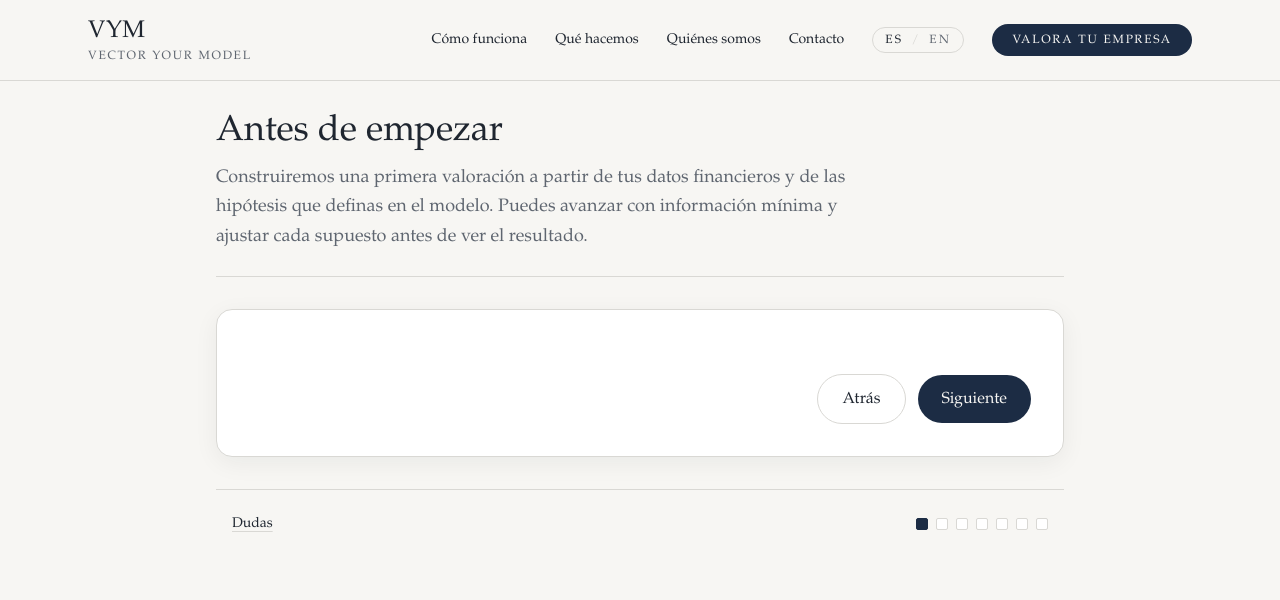
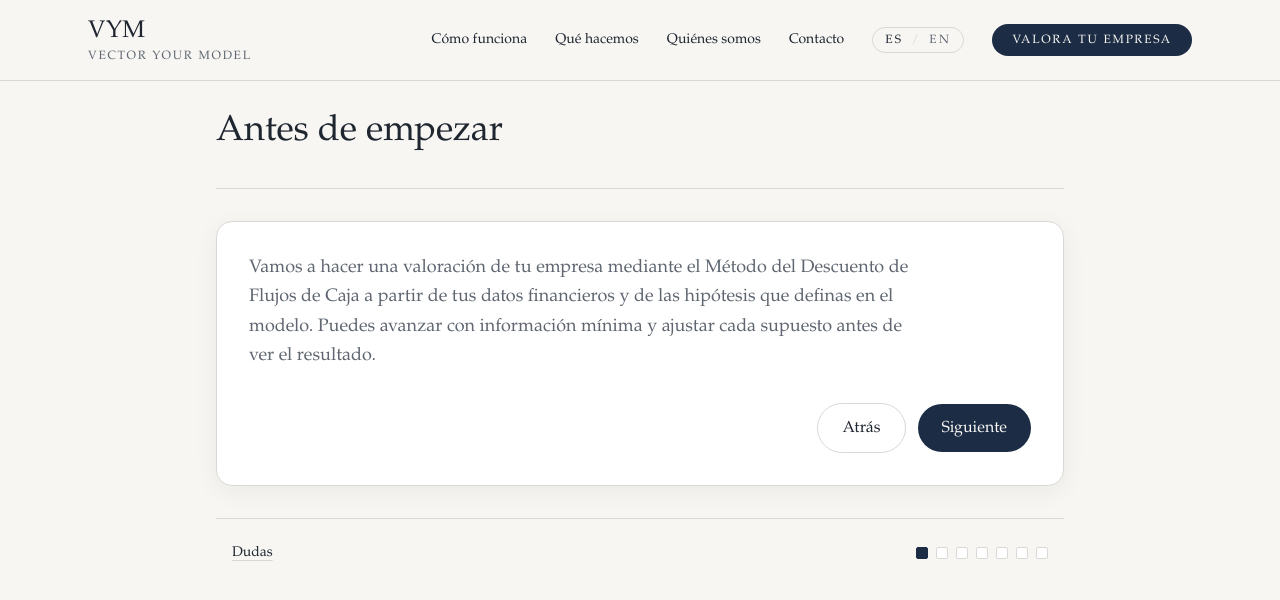
Before and after one commit to javiergfornos-droid/vym, a Next.js app: page /wizard/intro in a window 1280 px wide. Shown: the top 600 px of the page. Built offline with nearby package versions, Linux system fonts and the light colour scheme.

Commit message:
Fix Spanish wizard copy placement

```diff
--- a/src/app/wizard/intro/page.tsx
+++ b/src/app/wizard/intro/page.tsx
@@ -11,7 +11,7 @@ export default function IntroPage({ searchParams }: Props) {
       ? {
           title: 'Antes de empezar',
           body:
-            'Construiremos una primera valoración a partir de tus datos financieros y de las hipótesis que definas en el modelo. Puedes avanzar con información mínima y ajustar cada supuesto antes de ver el resultado.',
+            'Vamos a hacer una valoración de tu empresa mediante el Método del Descuento de Flujos de Caja a partir de tus datos financieros y de las hipótesis que definas en el modelo. Puedes avanzar con información mínima y ajustar cada supuesto antes de ver el resultado.',
         }
       : {
           title: 'Before you start',
@@ -24,13 +24,15 @@ export default function IntroPage({ searchParams }: Props) {
       <TopNav currentPath="/wizard/intro" lang={lang} />
       <WizardStepShell
         backHref="/"
-        description={introCopy.body}
+        description={null}
         lang={lang}
         nextHref="/wizard/company-identification"
         step={1}
         title={introCopy.title}
         total={7}
-      />
+      >
+        <p className="max-w-2xl text-lg leading-relaxed text-mutedInk">{introCopy.body}</p>
+      </WizardStepShell>
     </>
   );
 }
--- a/src/components/income-statement-form.tsx
+++ b/src/components/income-statement-form.tsx
@@ -29,8 +29,8 @@ export function IncomeStatementForm({ lang, unitLabel }: IncomeStatementFormProp
           amount: 'Importe',
           ebitda: 'EBITDA',
           ebit: 'EBIT',
-          ebitdaMargin: 'EBITDA Margin',
-          ebitMargin: 'EBIT Margin',
+          ebitdaMargin: 'Margen EBITDA',
+          ebitMargin: 'Margen EBIT',
           items: [
             { key: 'sales' as ItemKey, label: 'Ventas / Ingresos' },
             { key: 'purchases' as ItemKey, label: 'Compras / Aprovisionamientos' },
```
